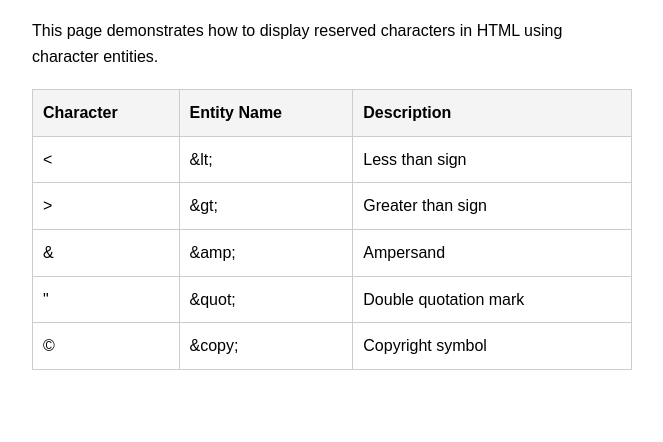
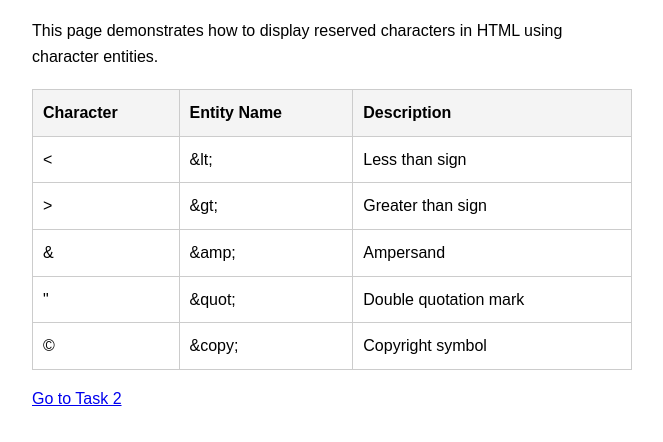
Before and after one commit to sufyan18-bit/html-entities, a plain HTML site: page index.html in a window 1280 px wide. Shown: the part 136-578 px from the top of the page, without its empty margins (308-971 px from the left). Drawn offline with Linux system fonts and the light colour scheme.

Commit message:
Update index.html

```diff
--- a/index.html
+++ b/index.html
@@ -68,6 +68,8 @@
             </tr>
         </tbody>
     </table>
-
+<p>
+    <a href="task2.html">Go to Task 2</a>
+</p>
 </body>
 </html>
```
